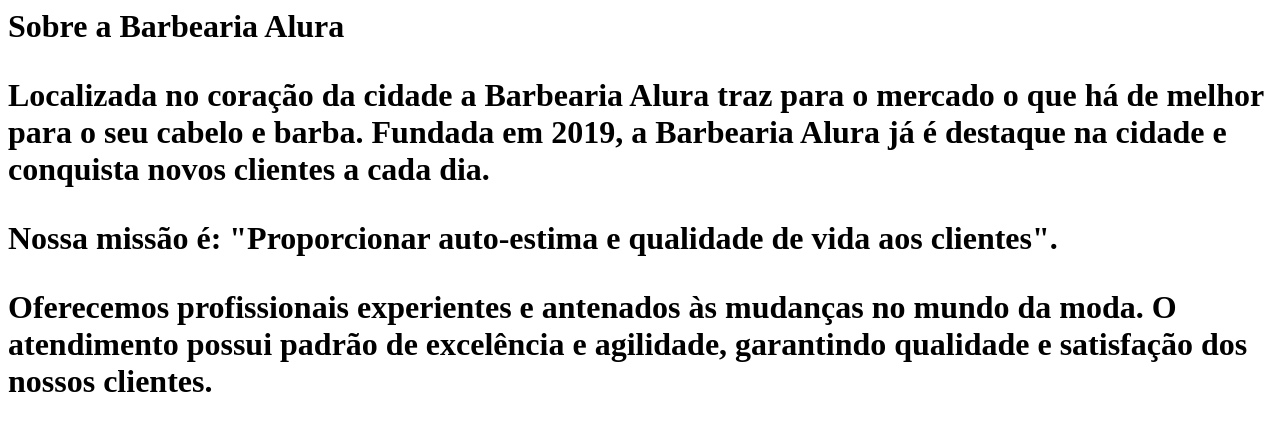
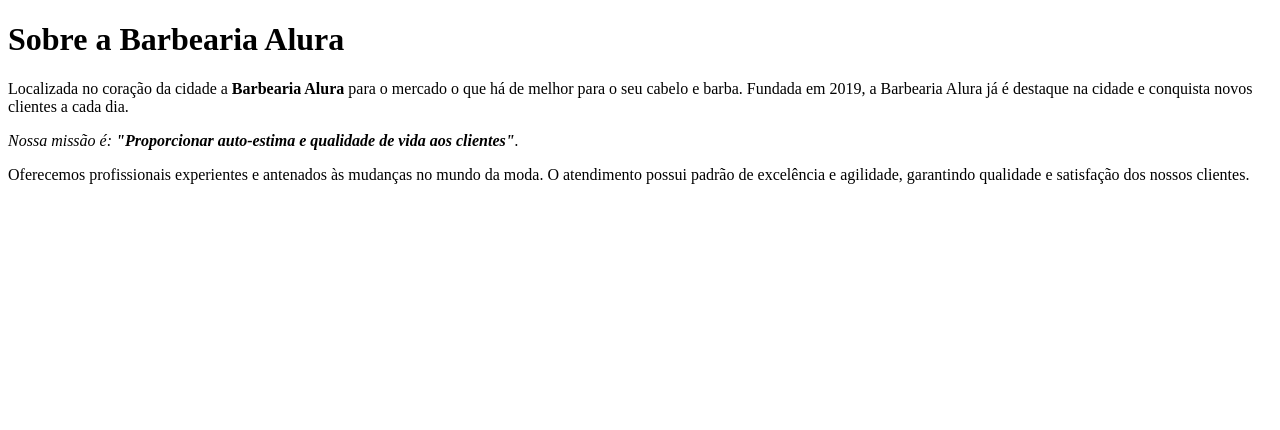
Before and after one commit to MariaClara02/site-do-curso, a plain HTML site: page index.html in a window 1280 px wide. Drawn offline with Linux system fonts and the light colour scheme.

Commit message:
Add files via upload

```diff
--- a/index.html
+++ b/index.html
@@ -1,11 +1,9 @@
-<h1>Sobre a Barbearia Alura
+<!DOCTYPE html>
+<html>
+    <h1>Sobre a Barbearia Alura</h1>
 
-<p>Localizada no coração da cidade a Barbearia Alura traz para o mercado o que há de melhor para o seu cabelo e barba. Fundada em 2019, a Barbearia Alura já é destaque na cidade e conquista novos clientes a cada dia.
+<p>Localizada no coração da cidade a <strong>Barbearia Alura </strong> para o mercado o que há de melhor para o seu cabelo e barba. Fundada em 2019, a Barbearia Alura já é destaque na cidade e conquista novos clientes a cada dia.</p>
 
-<p>Nossa missão é: "Proporcionar auto-estima e qualidade de vida aos clientes".
+<p><em> Nossa missão é: <strong>"Proporcionar auto-estima e qualidade de vida aos clientes"</strong>.</em></p>
 
-<p>Oferecemos profissionais experientes e antenados às mudanças no mundo da moda. O atendimento possui padrão de excelência e agilidade, garantindo qualidade e satisfação dos nossos clientes.
-
-
-
-<tag>
+<p>Oferecemos profissionais experientes e antenados às mudanças no mundo da moda. O atendimento possui padrão de excelência e agilidade, garantindo qualidade e satisfação dos nossos clientes.</p>
```
